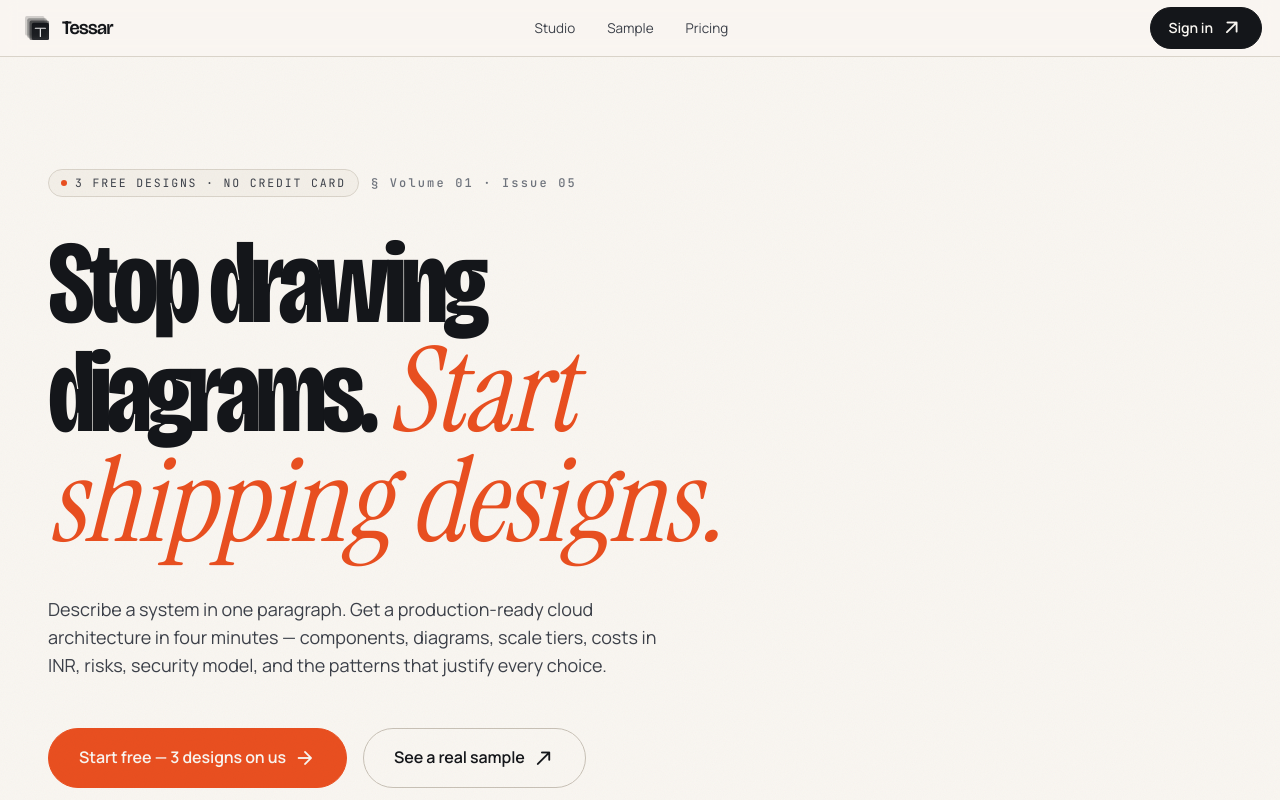
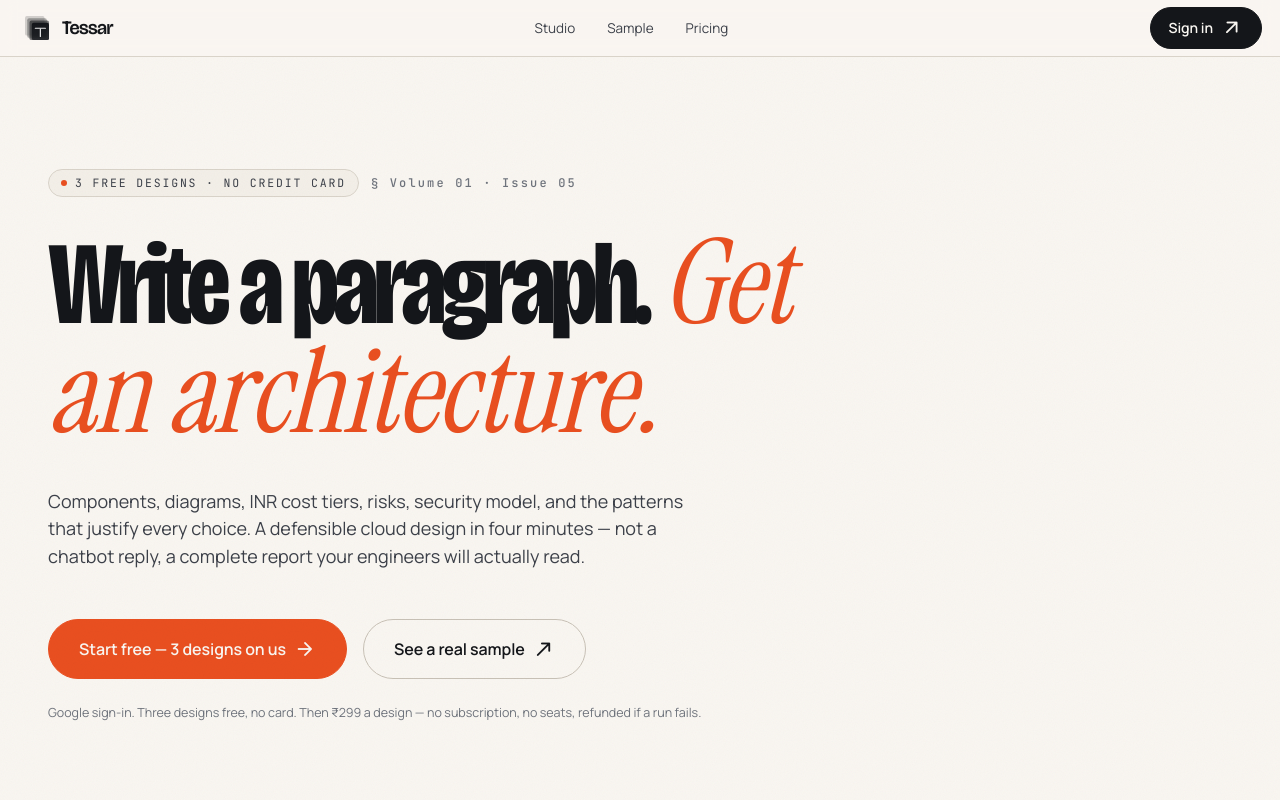
Before and after one commit to mukesh-jadhav/tesssar-next, a Next.js app: page / in a window 1280 px wide. Shown: the top 800 px of the page. Built offline with nearby package versions, Linux system fonts and the light colour scheme; no server answers.

Commit message:
Pricing: 1 design = Rs.299 / 40 credits; trio Rs.800; deca Rs.2,699; sharper landing copy

```diff
--- a/src/app/(app)/new/page.tsx
+++ b/src/app/(app)/new/page.tsx
@@ -43,7 +43,7 @@ export default async function NewArchitecturePage({
             patterns that solve them.
           </p>
           <p className="text-[13px] text-[hsl(var(--ink-3))]">
-            ₹49 per design · about four minutes · cancel any time.
+            ₹299 per design · about four minutes · refunded if a run fails.
           </p>
         </div>
       </section>
--- a/src/app/page.tsx
+++ b/src/app/page.tsx
@@ -5,7 +5,7 @@ import { TessarLogo } from "@/components/shared/TessarLogo";
 export const metadata = {
   title: "Tessar — Production cloud architecture in four minutes",
   description:
-    "Describe a system in plain English. Get a defensible cloud architecture — diagrams, components, INR costs, risks, security model — in four minutes. 3 designs free.",
+    "Write a paragraph. Get a defensible cloud architecture — components, diagrams, INR costs, risks, security model — in four minutes. ₹299 a design. First three on us.",
 };
 
 export default async function HomePage() {
@@ -30,14 +30,14 @@ export default async function HomePage() {
           </div>
 
           <h1 className="m3-page-enter mt-8 display-tight text-[clamp(3.2rem,9.2vw,8.5rem)] leading-[0.88] tracking-[-0.045em] max-w-[16ch]">
-            Stop drawing diagrams.{" "}
-            <span className="serif font-normal italic accent">Start shipping designs.</span>
+            Write a paragraph.{" "}
+            <span className="serif font-normal italic accent">Get an architecture.</span>
           </h1>
 
           <p className="m3-page-enter mt-10 max-w-[58ch] text-[18px] leading-[1.55] text-[hsl(var(--ink-2))]">
-            Describe a system in one paragraph. Get a production-ready cloud architecture in four
-            minutes — components, diagrams, scale tiers, costs in INR, risks, security model, and
-            the patterns that justify every choice.
+            Components, diagrams, INR cost tiers, risks, security model, and the patterns that
+            justify every choice. A defensible cloud design in four minutes — not a chatbot
+            reply, a complete report your engineers will actually read.
           </p>
 
           <div className="m3-page-enter mt-12 flex flex-wrap items-center gap-4">
@@ -52,14 +52,14 @@ export default async function HomePage() {
           </div>
 
           <p className="mt-6 text-[12.5px] text-[hsl(var(--ink-3))]">
-            One-click Google sign-in. First three designs free, no card. After that, ₹49 a design — no subscription.
+            Google sign-in. Three designs free, no card. Then ₹299 a design — no subscription, no seats, refunded if a run fails.
           </p>
 
           <div className="mt-20 grid grid-cols-2 gap-x-10 gap-y-6 md:grid-cols-4 border-t border-[hsl(var(--line))] pt-10">
             <Stat n="~4m" k="median run" />
             <Stat n="14" k="report sections" />
             <Stat n="3×" k="scale tiers" />
-            <Stat n="₹49" k="per design" />
+            <Stat n="₹299" k="per design" />
           </div>
         </div>
       </section>
@@ -283,17 +283,17 @@ export default async function HomePage() {
           <div className="mt-14 grid gap-14 lg:grid-cols-[1.1fr_1fr] items-start">
             <h2 className="display text-[clamp(2.2rem,4.5vw,3.6rem)] leading-[1.04] tracking-[-0.03em] max-w-[18ch]">
               Three designs on us.{" "}
-              <span className="serif italic accent">Then ₹49 each.</span>
+              <span className="serif italic accent">Then ₹299 each.</span>
             </h2>
             <div>
-              <p className="text-[16px] leading-[1.6] text-[hsl(var(--ink-2))] max-w-[50ch]">
-                Pay only for what you generate. No subscription, no seats, no annual lock-in.
-                Top up a credit pack when you need to, otherwise pay nothing. Refunds on
-                failed runs are automatic.
+              <p className="text-[16px] leading-[1.6] text-[hsl(var(--ink-2))] max-w-[52ch]">
+                A freelance architect charges ₹50,000+ and takes two weeks for this report.
+                Tessar ships it in four minutes for ₹299. Pay only when you generate —
+                no subscription, no seats, no annual lock-in. Failed runs auto-refund.
               </p>
               <ul className="mt-8 grid gap-3 text-[14px]">
                 <Bullet>3 free designs the moment you sign in</Bullet>
-                <Bullet>₹49 / design after that — billed in credit packs</Bullet>
+                <Bullet>₹299 / design — packs of 3 (₹800) and 10 (₹2,699)</Bullet>
                 <Bullet>Failed runs refund automatically</Bullet>
                 <Bullet>Credits never expire</Bullet>
                 <Bullet>One Razorpay invoice per pack</Bullet>
--- a/src/app/pricing/page.tsx
+++ b/src/app/pricing/page.tsx
@@ -23,7 +23,7 @@ export default async function PricingPage() {
 
       <section className="m3-page-enter mt-12 grid gap-10 lg:grid-cols-[1.4fr_1fr]">
         <h1 className="display-tight text-[clamp(3rem,9vw,8rem)] leading-[0.88] tracking-[-0.045em]">
-          ₹49 a design.<br />
+          ₹299 a design.<br />
           <span className="serif font-normal italic accent">No subscriptions.</span>
         </h1>
         <div className="flex flex-col justify-end gap-6 pb-3">
--- a/src/components/architecture/NewArchitectureForm.tsx
+++ b/src/components/architecture/NewArchitectureForm.tsx
@@ -112,7 +112,7 @@ export function NewArchitectureForm({ credits, seed }: { credits: number; seed?:
 
         <div className="flex items-center justify-between gap-3 pt-4 border-t border-[hsl(var(--line))]">
           <span className="text-[12px] text-[hsl(var(--ink-3))]">
-            ₹49 per design · refunded automatically on failure
+            ₹299 per design · refunded automatically on failure
           </span>
           <div className="flex items-center gap-3">
             <button
--- a/src/components/workspace/HomeCockpit.tsx
+++ b/src/components/workspace/HomeCockpit.tsx
@@ -124,7 +124,7 @@ export function HomeCockpit({
             <div className="flex items-center justify-between gap-3 pt-3 border-t border-[hsl(var(--line))]">
               <span className="text-[11.5px] text-[hsl(var(--ink-3))]">
                 {signedIn
-                  ? "₹49 per design · refunded automatically on failure"
+                  ? "₹299 per design · refunded automatically on failure"
                   : "3 free designs to start — we'll sign you in with Google"}
               </span>
               <div className="flex items-center gap-3">
--- a/src/lib/razorpay/packs.ts
+++ b/src/lib/razorpay/packs.ts
@@ -22,8 +22,8 @@ export const CREDIT_PACKS: CreditPack[] = [
     name: "Solo",
     designs: 1,
     credits: 1 * RUN_COST_CREDITS,
-    pricePaise: 4_900, // ₹49
-    perDesignPaise: 4_900,
+    pricePaise: 29_900, // ₹299
+    perDesignPaise: 29_900,
     description: "One full architecture. Perfect to validate a single idea.",
   },
   {
@@ -31,8 +31,8 @@ export const CREDIT_PACKS: CreditPack[] = [
     name: "Trio",
     designs: 3,
     credits: 3 * RUN_COST_CREDITS,
-    pricePaise: 12_900, // ₹129
-    perDesignPaise: 4_300,
+    pricePaise: 80_000, // ₹800
+    perDesignPaise: 26_667,
     badge: "Most popular",
     description: "Three designs. Iterate on the brief or compare alternatives.",
   },
@@ -41,9 +41,9 @@ export const CREDIT_PACKS: CreditPack[] = [
     name: "Deca",
     designs: 10,
     credits: 10 * RUN_COST_CREDITS,
-    pricePaise: 39_900, // ₹399
-    perDesignPaise: 3_990,
-    badge: "Best value",
+    pricePaise: 2_69_900, // ₹2,699
+    perDesignPaise: 26_990,
+    badge: "Volume pack",
     description: "Ten designs. Built for serial founders and consulting shops.",
   },
 ];
```
